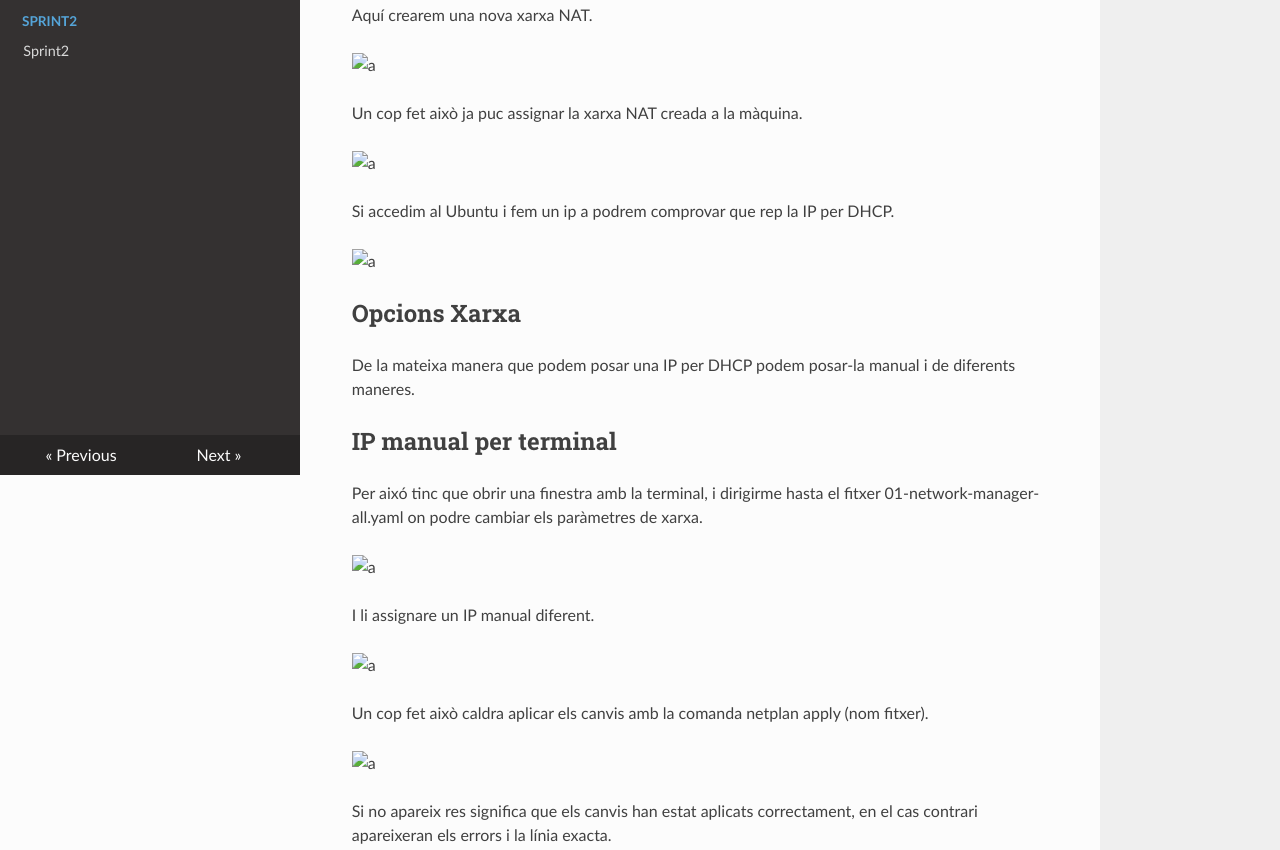
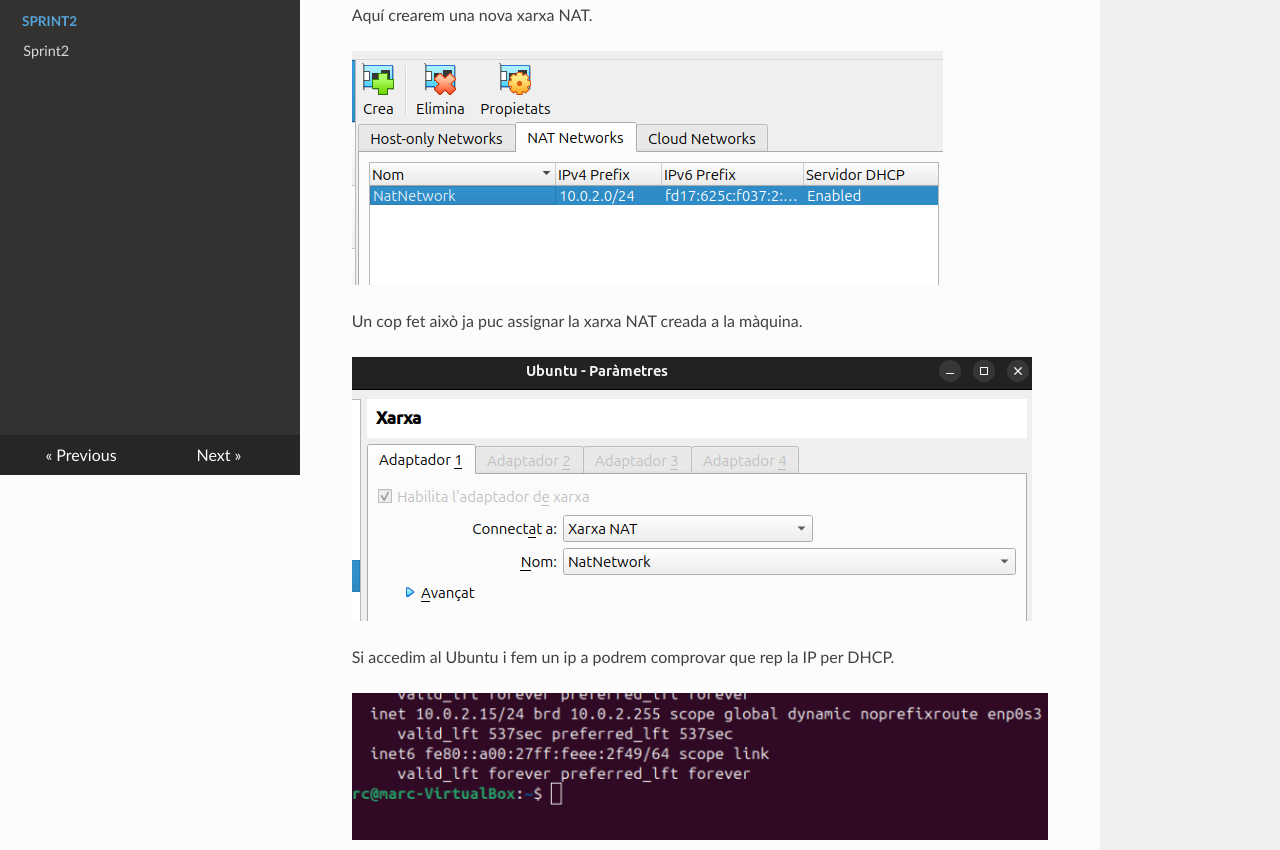
Before and after one commit to mmaaarc/projecte1, a plain HTML site: page xarxa/index.html in a window 1280 px wide. Shown: the part 325-1175 px from the top of the page. Drawn offline with nearby package versions, Linux system fonts and the light colour scheme; the site is published under a folder, as on GitHub Pages, so addresses that start at the root find nothing; a script that the page names is missing.

Commit message:
Update index.html

```diff
--- a/xarxa/index.html
+++ b/xarxa/index.html
@@ -90,20 +90,20 @@
 <p>En aquest cas he afegit un adaptador amb Xarxa NAT, aquest tipus de Xarxa ens proporciona una direcció IP dinàmica que podrem utilitzar en qualsevol lloc i aquesta IP no cambiara.</p>
 <p>El primer que cal fer és anar a  <strong>Fitxer</strong> // <strong>Eines</strong> //  <strong>Network Manager</strong>.</p>
 <p>Aquí crearem una nova xarxa NAT.</p>
-<p><img alt="a" src="/img/xarxanat.png" /></p>
+<p><img alt="a" src="../img/xarxanat.png" /></p>
 <p>Un cop fet això ja puc assignar la xarxa NAT creada a la màquina.</p>
-<p><img alt="a" src="/img/xarxa.png" /></p>
+<p><img alt="a" src="../img/xarxa.png" /></p>
 <p>Si accedim al Ubuntu i fem un ip a podrem comprovar que rep la IP per DHCP.</p>
-<p><img alt="a" src="/img/ips.png" /></p>
+<p><img alt="a" src="../img/ips.png" /></p>
 <h2 id="opcions-xarxa">Opcions Xarxa</h2>
 <p>De la mateixa manera que podem posar una IP per DHCP podem posar-la manual i de diferents maneres.</p>
 <h2 id="ip-manual-per-terminal">IP manual per terminal</h2>
 <p>Per aixó tinc que obrir una finestra amb la terminal, i dirigirme hasta el fitxer 01-network-manager-all.yaml on podre cambiar els paràmetres de xarxa.</p>
-<p><img alt="a" src="/img/ruta.png" /></p>
+<p><img alt="a" src="../img/ruta.png" /></p>
 <p>I li assignare un IP manual diferent.</p>
-<p><img alt="a" src="/img/netplanmanual.png" /></p>
+<p><img alt="a" src="../img/netplanmanual.png" /></p>
 <p>Un cop fet això caldra aplicar els canvis amb la comanda netplan apply (nom fitxer).</p>
-<p><img alt="a" src="/img/guardar.png" /></p>
+<p><img alt="a" src="../img/guardar.png" /></p>
 <p>Si no apareix res significa que els canvis han estat aplicats correctament, en el cas contrari apareixeran els errors i la línia exacta.</p>
 
             </div>
```
